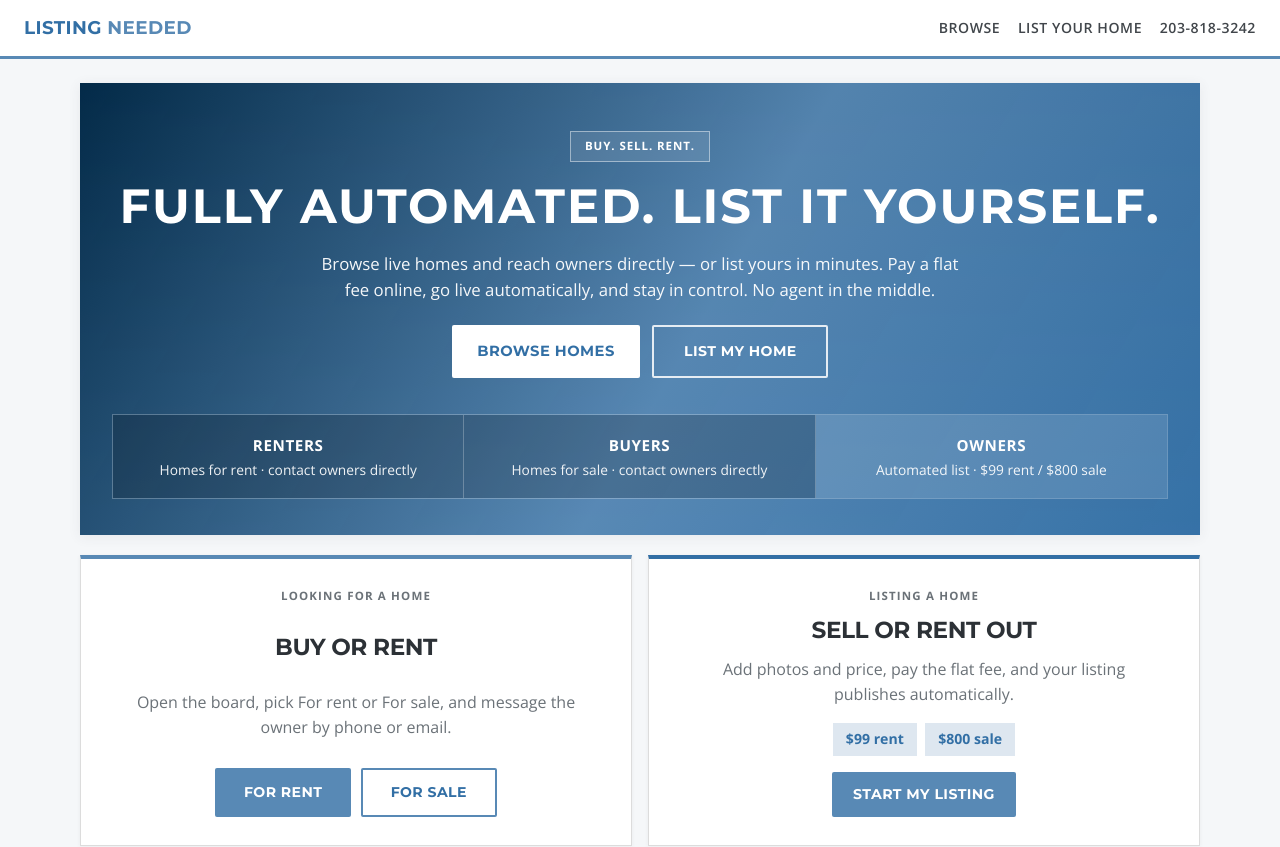
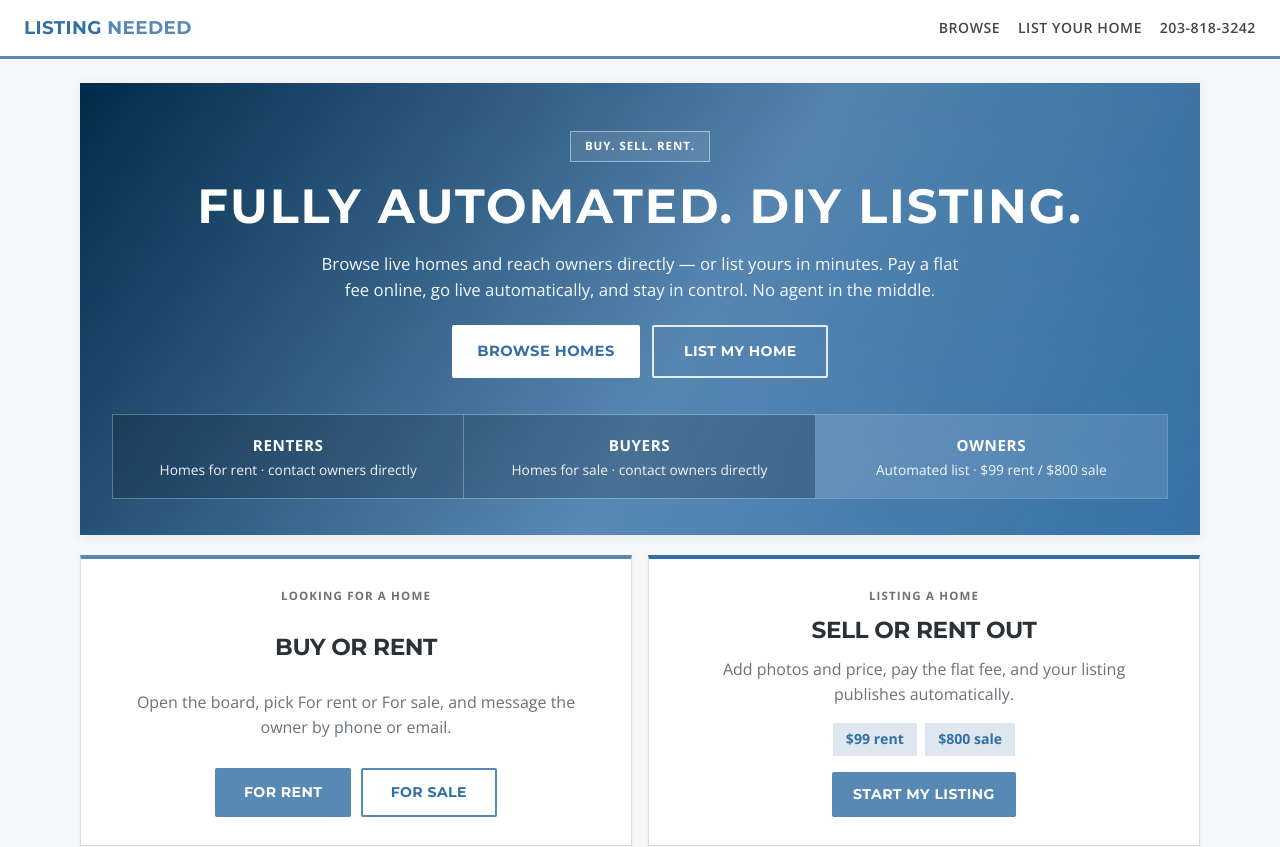
Before and after one commit to bureauficoaacredit-debug/listingneeded, a React (Vite) app: page / in a window 1280 px wide. Shown: the top 847 px of the page. Built offline with nearby package versions, Linux system fonts and the light colour scheme; no server answers; the database is empty.

Commit message:
copy: hero headline Fully automated. DIY listing.
Shorter second beat so it pairs evenly with Fully automated; Realtor stays bottom-only.

```diff
--- a/src/pages/Home.tsx
+++ b/src/pages/Home.tsx
@@ -7,7 +7,7 @@ export default function Home() {
     <div className="home">
       <section className="hero hero-centered">
         <p className="eyebrow">Buy. Sell. Rent.</p>
-        <h1>Fully automated. List it yourself.</h1>
+        <h1>Fully automated. DIY listing.</h1>
         <p className="lead">
           Browse live homes and reach owners directly — or list yours in minutes. Pay a flat fee
           online, go live automatically, and stay in control. No agent in the middle.
```
